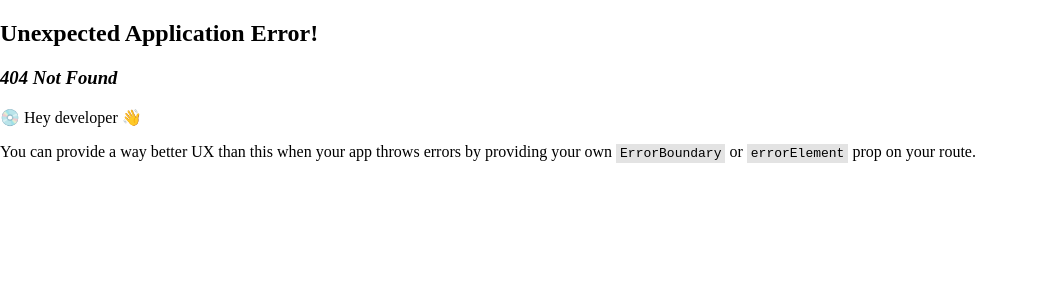
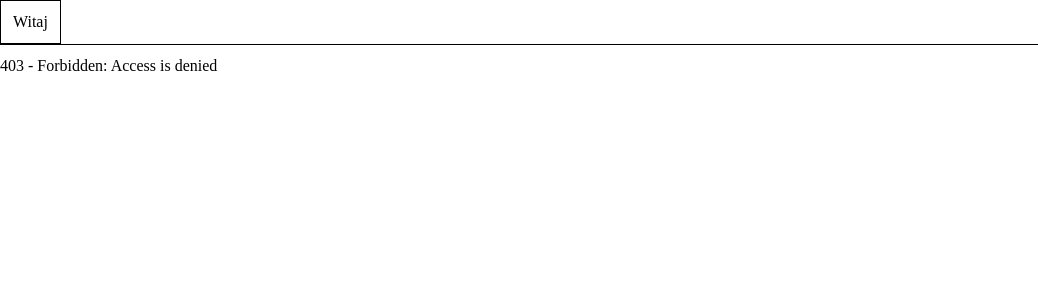
Before and after one commit to Jullija/oops, a React (Vite) app in the folder frontend/: page /403 in a window 1280 px wide. Before the commit this address had no page. Shown: the top 300 px of the page, without its empty margins (0-1038 px from the left). Built offline with nearby package versions, Linux system fonts and the light colour scheme.

Commit message:
initial draft

```diff
--- a/frontend/src/components/Navbar.tsx
+++ b/frontend/src/components/Navbar.tsx
@@ -2,6 +2,8 @@ import { useNavigate } from "react-router-dom";
 import { navigationItems } from "../router";
 import { Styles } from "../utils";
 import { useEditionSelection } from "../hooks/useEditionSelection";
+import { useUser } from "../hooks/useUser";
+import { hasRole } from "../utils/utils";
 
 const styles: Styles = {
   container: {
@@ -31,12 +33,17 @@ export const Navbar = () => {
   const navigate = useNavigate();
   const { editions, selectedEdition, handleEditionChange } =
     useEditionSelection();
+  const { user } = useUser();
 
   const showEditionSelection = editions.length > 1;
 
+  const filteredNavigationItems = navigationItems.filter((item) =>
+    hasRole(user, item.allowedRoles),
+  );
+
   return (
     <div style={styles.container}>
-      {navigationItems.map((item, index) => (
+      {filteredNavigationItems.map((item, index) => (
         <div
           key={index}
           onClick={() => navigate(item.path)}
--- a/frontend/src/contexts/apolloClientContext.tsx
+++ b/frontend/src/contexts/apolloClientContext.tsx
@@ -1,4 +1,4 @@
-import { ReactNode, useContext } from "react";
+// apolloClient.ts
 import {
   ApolloClient,
   InMemoryCache,
@@ -6,6 +6,7 @@ import {
   createHttpLink,
 } from "@apollo/client";
 import { setContext } from "@apollo/client/link/context";
+import { ReactNode, useContext, useEffect, useState } from "react";
 import { User, UserContext } from "../contexts/userContext";
 import { Roles } from "../utils";
 
@@ -17,16 +18,18 @@ const httpLink = createHttpLink({
 
 const createAuthLink = (user?: User) =>
   setContext((_, { headers }) => {
+    const roleHeader =
+      user && user.userId !== "unauthenticated"
+        ? {
+            "x-hasura-user-id": user.userId,
+            "x-hasura-role": user.role.toLowerCase(),
+          }
+        : { "x-hasura-role": Roles.UNAUTHENTICATED_USER };
     return {
       headers: {
         ...headers,
         "x-hasura-admin-secret": "admin_secret",
-        ...(user?.userId !== "unauthenticated" && user
-          ? {
-              "x-hasura-user-id": user?.userId,
-              "x-hasura-role": user?.role.toLowerCase(),
-            }
-          : { "x-hasura-role": Roles.UNAUTHENTICATED_USER }),
+        ...roleHeader,
       },
     };
   });
@@ -40,9 +43,14 @@ const initializeApolloClient = (user?: User) => {
 };
 
 export const ApolloClientProvider = ({ children }: { children: ReactNode }) => {
-  const userContext = useContext(UserContext);
+  const context = useContext(UserContext);
+  const [client, setClient] = useState(() =>
+    initializeApolloClient(context?.user),
+  );
 
-  const client = initializeApolloClient(userContext?.user);
+  useEffect(() => {
+    setClient(initializeApolloClient(context?.user));
+  }, [context]);
 
   return <ApolloProvider client={client}>{children}</ApolloProvider>;
 };
--- a/frontend/src/router/paths.tsx
+++ b/frontend/src/router/paths.tsx
@@ -1,3 +1,5 @@
+import { Roles } from "../utils";
+
 export const paths = {
   Default: "/",
   Welcome: "/welcome",
@@ -5,22 +7,32 @@ export const paths = {
   HallOfFame: "/hall-of-fame",
 };
 
-type NavigationItem = {
+export type NavigationItem = {
   title: string;
   path: string;
+  allowedRoles: Roles[];
 };
 
 export const navigationItems: NavigationItem[] = [
   {
     title: "Witaj",
     path: paths.Welcome,
+    allowedRoles: [
+      Roles.ADMIN,
+      Roles.COORDINATOR,
+      Roles.STUDENT,
+      Roles.TEACHER,
+      Roles.UNAUTHENTICATED_USER,
+    ],
   },
   {
     title: "Profil studenta",
     path: paths.StudentProfile,
+    allowedRoles: [Roles.STUDENT],
   },
   {
     title: "Hala Chwały",
     path: paths.HallOfFame,
+    allowedRoles: [Roles.ADMIN, Roles.COORDINATOR, Roles.TEACHER],
   },
 ];
--- /dev/null
+++ b/frontend/src/router/protectedRoute.tsx
@@ -0,0 +1,18 @@
+import { ReactElement } from "react";
+import { useUser } from "../hooks/useUser";
+import { hasRole } from "../utils/utils";
+import { Roles } from "../utils";
+import { Forbidden } from "../screens/forbidden";
+
+function ProtectedRoute({
+  element,
+  allowedRoles,
+}: {
+  element: ReactElement;
+  allowedRoles: Roles[];
+}) {
+  const { user } = useUser();
+  return hasRole(user, allowedRoles) ? element : <Forbidden />;
+}
+
+export { ProtectedRoute };
--- a/frontend/src/router/routes.tsx
+++ b/frontend/src/router/routes.tsx
@@ -1,8 +1,30 @@
 import { createBrowserRouter } from "react-router-dom";
-import { HallOfFame, Welcome } from "../screens";
 import { Root } from "../components";
-import { paths } from "./paths";
+import { Welcome, HallOfFame } from "../screens";
 import { StudentProfile } from "../screens/StudentProfile";
+import { Forbidden } from "../screens/forbidden";
+import { ProtectedRoute } from "./protectedRoute";
+import { paths, navigationItems, NavigationItem } from "./paths";
+
+const generateRoutes = (navigationItems: NavigationItem[]) => {
+  return navigationItems.map((item) => ({
+    path: item.path,
+    element: (
+      <ProtectedRoute
+        element={
+          item.path === paths.HallOfFame ? (
+            <HallOfFame studentId={"6"} />
+          ) : item.path === paths.StudentProfile ? (
+            <StudentProfile />
+          ) : (
+            <Welcome />
+          )
+        }
+        allowedRoles={item.allowedRoles}
+      />
+    ),
+  }));
+};
 
 export const routes = createBrowserRouter([
   {
@@ -14,17 +36,10 @@ export const routes = createBrowserRouter([
         element: <Welcome />,
         index: true,
       },
+      ...generateRoutes(navigationItems),
       {
-        path: paths.Welcome,
-        element: <Welcome />,
-      },
-      {
-        path: paths.StudentProfile,
-        element: <StudentProfile />,
-      },
-      {
-        path: paths.HallOfFame,
-        element: <HallOfFame studentId={"6"} />,
+        path: "/403",
+        element: <Forbidden />,
       },
     ],
   },
--- a/frontend/src/screens/Welcome.tsx
+++ b/frontend/src/screens/Welcome.tsx
@@ -6,7 +6,6 @@ import { Roles, Styles } from "../utils";
 import { User } from "../contexts/userContext";
 import { useUser } from "../hooks/useUser";
 
-// TODO: again - chat gptd styles, also do not bother about this component, it is temporary till login isn't implemented
 const styles: Styles = {
   container: {
     display: "flex",
@@ -38,8 +37,7 @@ export const Welcome = () => {
   const { user: selectedUser, setUser } = useUser();
   const { loading, error, data } = useAllUsersQuery({
     context: {
-      header: { "X-hasura-role": Roles.UNAUTHENTICATED_USER },
-      noAuth: true,
+      headers: { "x-hasura-role": Roles.UNAUTHENTICATED_USER },
     },
   });
   const [searchTerm, setSearchTerm] = useState("");
@@ -62,7 +60,7 @@ export const Welcome = () => {
   };
 
   if (loading) return <div>Ładowanie...</div>;
-  if (error) return <div>Błąd podczas ładowania uzytkowników.</div>;
+  if (error) return <div>Błąd podczas ładowania użytkowników.</div>;
 
   return (
     <div style={styles.container}>
@@ -101,7 +99,7 @@ export const Welcome = () => {
       <div style={styles.selectedUser}>
         {selectedUser && (
           <div>
-            <h2>Wybrany uzytkownik:</h2>
+            <h2>Wybrany użytkownik:</h2>
             <p>Nick: {selectedUser.nick}</p>
             <p>Rola: {selectedUser.role}</p>
             <p>ID: {selectedUser.userId}</p>
--- /dev/null
+++ b/frontend/src/screens/forbidden.tsx
@@ -0,0 +1,3 @@
+export function Forbidden() {
+  return <div>403 - Forbidden: Access is denied</div>;
+}
--- /dev/null
+++ b/frontend/src/utils/utils.ts
@@ -0,0 +1,9 @@
+import { Roles } from "./types";
+
+type User = {
+  role: string;
+};
+
+export function hasRole(user: User, allowedRoles: Roles[]) {
+  return allowedRoles.includes(user.role as Roles);
+}
```
